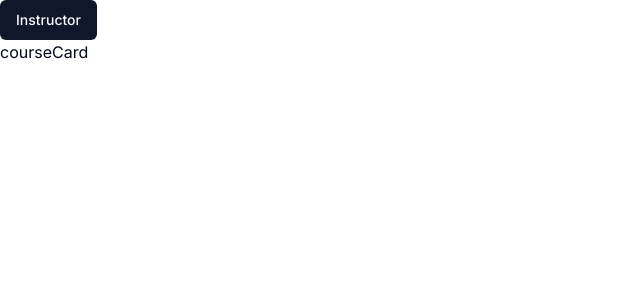
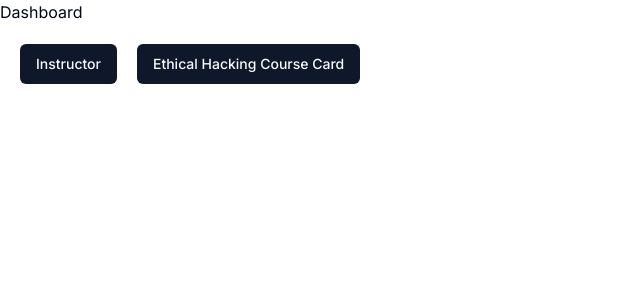
Before and after one commit to Abhishekohm/fyp, a Next.js app: page /dash in a window 1280 px wide. Shown: the top 300 px of the page, without its empty margins (0-640 px from the left). Built offline with nearby package versions, Linux system fonts and the light colour scheme.

Commit message:
before merge

```diff
--- a/app/course/[courseId]/components/courseCard.tsx
+++ b/app/course/[courseId]/components/courseCard.tsx
@@ -2,7 +2,7 @@ import React from 'react'
 
 function courseCard() {
   return (
-    <div>courseCard</div>
+    <div className="border-black min-h-[150px] h-[50]">courseCard</div>
   )
 }
 
--- a/app/dash/page.tsx
+++ b/app/dash/page.tsx
@@ -4,10 +4,14 @@ import CourseCard from "../course/[courseId]/components/courseCard";
 export default function dash() {
   return (
     <>
-      <Button>
+    <h2>Dashboard</h2>
+      <Button className="ml-5 mt-5">
         <a href="http://localhost:3000/instructor/courses">Instructor</a>
       </Button>
-      <CourseCard/>
+      <Button className="ml-5 mt-5">
+        <a href="http://localhost:3000/course/18">Ethical Hacking Course Card</a>
+      </Button>
+      {/* <CourseCard/> */}
     </>
   );
 }
```
